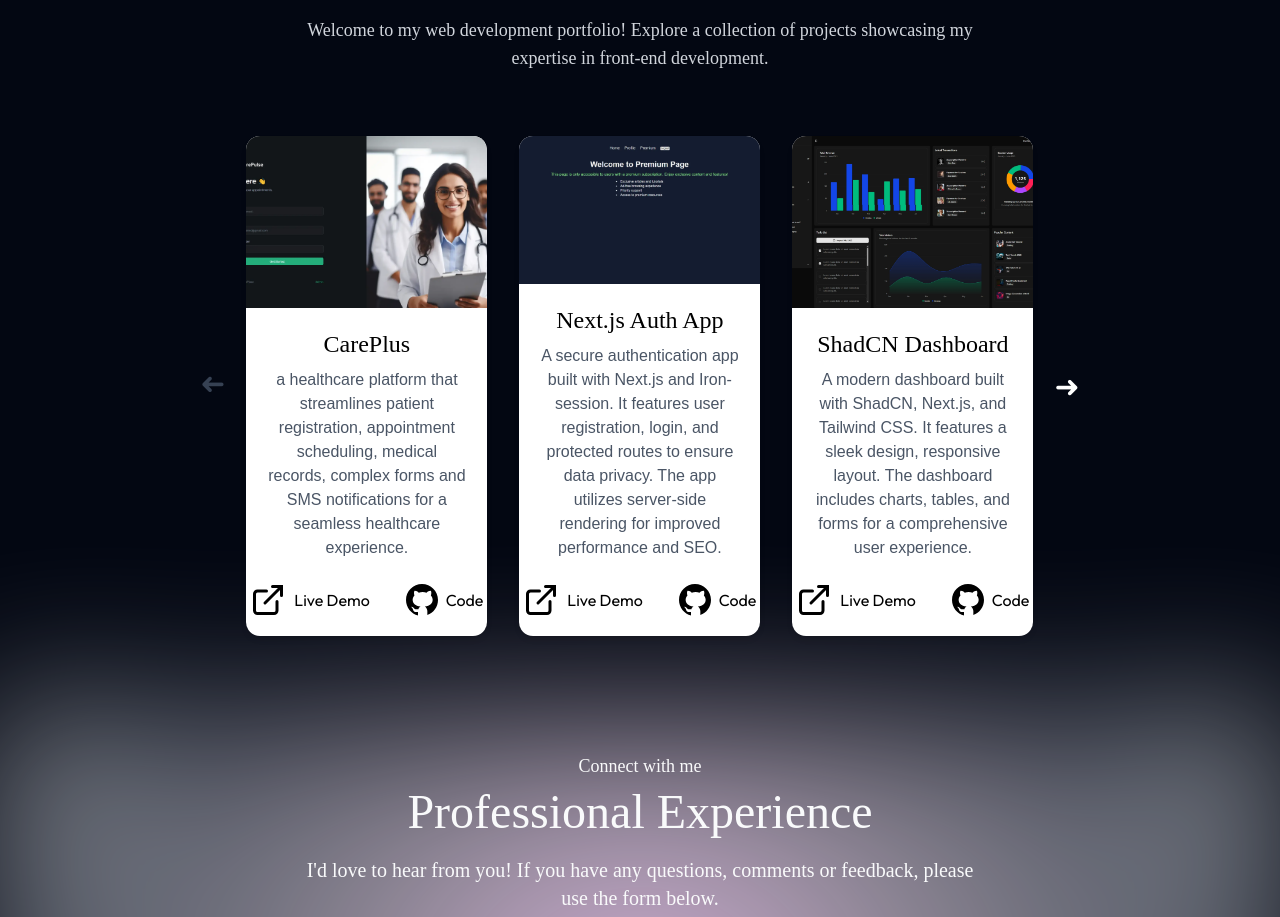
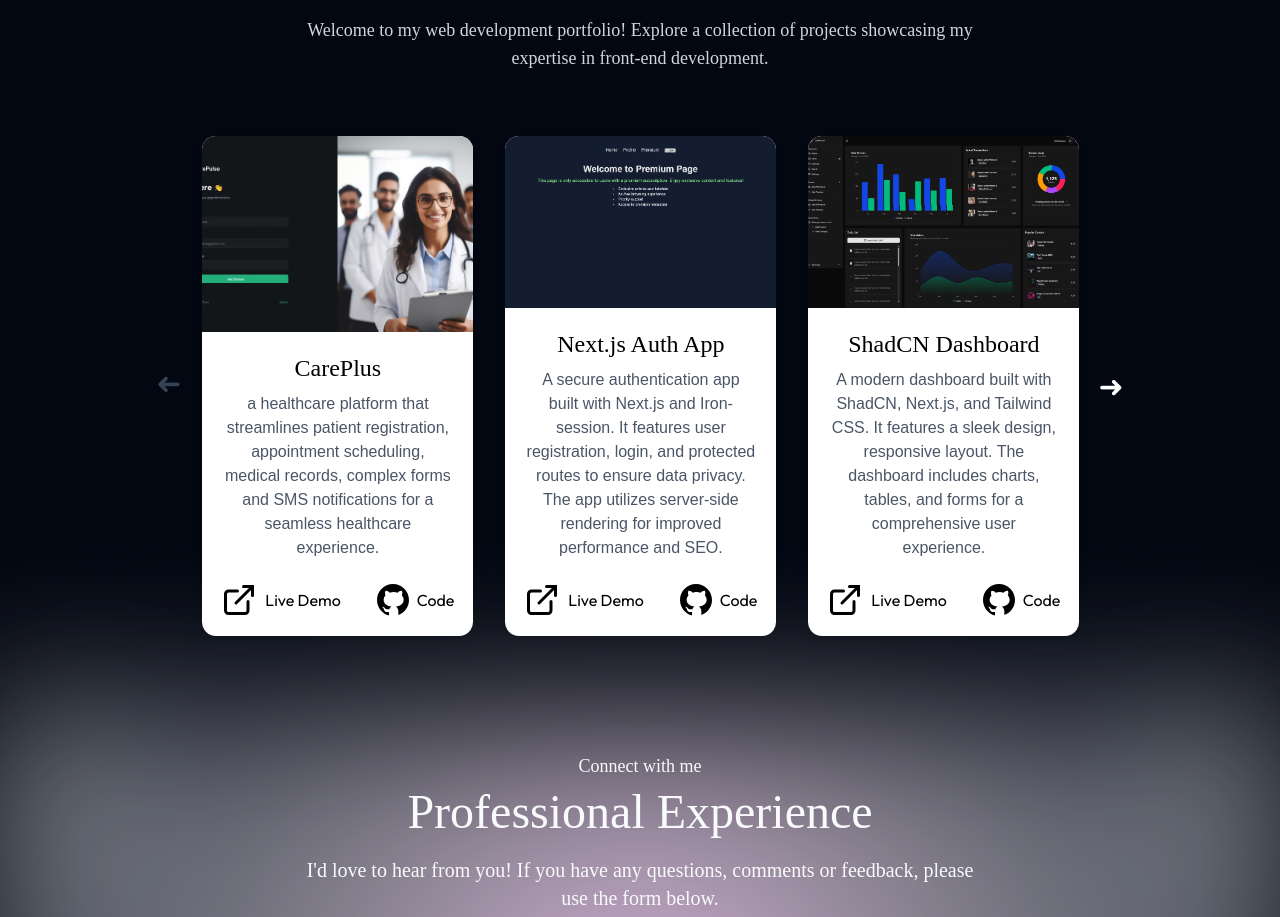
Before and after one commit to MohamdAlaa/Personal-Portfolio, a Next.js app: page / in a window 1280 px wide. Shown: the part 2592-3509 px from the top of the page. Built offline with nearby package versions, Linux system fonts and the light colour scheme; a web font is replaced by a local one.

Commit message:
Adjust padding in LatestWork component for improved layout consistency

```diff
--- a/app/components/LatestWork.jsx
+++ b/app/components/LatestWork.jsx
@@ -73,7 +73,7 @@
         projects showcasing my expertise in front-end development.
       </p>
 
-      <div className="relative w-full px-8 md:px-12 lg:px-16">
+      <div className="relative w-full px-8 md:px-12 lg:px-5">
         <Slider key={width} {...settings}>
           {MyProiects.map((project, index) => (
             <div key={index} className="p-4">
@@ -97,7 +97,7 @@
                 </div>
 
                 {/* Links Section */}
-                <div className="flex items-center justify-center gap-2 md:gap-4 lg:gap-8 mb-4">
+                <div className="flex items-center justify-center gap-2 md:gap-4 lg:gap-0 xl:gap-8 mb-4">
                   <Link
                     target="_blank"
                     href={project.link}
```
